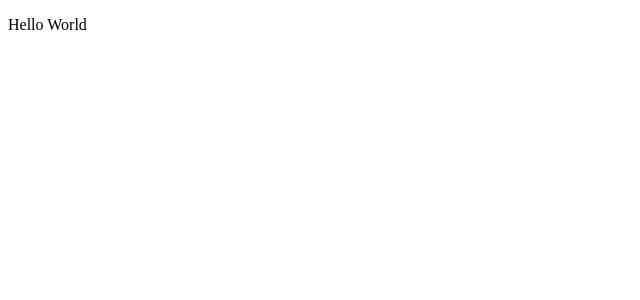
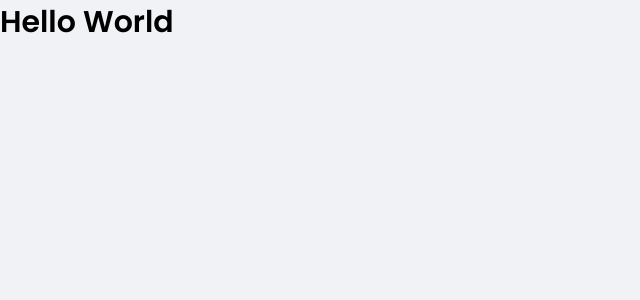
Before and after one commit to anddreluis2/gerenciadorDeCustos, a React (Vite) app: page / in a window 1280 px wide. Shown: the top 300 px of the page, without its empty margins (0-640 px from the left). Built offline with nearby package versions, Linux system fonts and the light colour scheme.

Commit message:
estilização global

```diff
--- a/index.html
+++ b/index.html
@@ -1,12 +1,23 @@
 <!DOCTYPE html>
 <html lang="en">
+
 <head>
+  <link rel="preconnect" href="https://fonts.gstatic.com" crossorigin>
+  <link rel="preconnect" href="https://fonts.googleapis.com">
   <meta charset="UTF-8" />
+  <link rel="shortcut icon" href="favicon.png" type="image/png" />
   <meta name="viewport" content="width=device-width, initial-scale=1.0" />
   <title>AL MONEY</title>
+
+
+  <link
+    href="https://fonts.googleapis.com/css2?family=Amatic+SC:wght@700&family=Open+Sans:ital,wght@0,300;0,400;0,500;0,600;0,700;0,800;1,300;1,400;1,500;1,600;1,700;1,800&family=Poppins:wght@400;600&display=swap"
+    rel="stylesheet">
 </head>
+
 <body>
   <div id="root"></div>
   <script type="module" src="/src/main.tsx"></script>
 </body>
+
 </html>
--- a/package.json
+++ b/package.json
@@ -9,11 +9,13 @@
   },
   "dependencies": {
     "react": "^17.0.2",
-    "react-dom": "^17.0.2"
+    "react-dom": "^17.0.2",
+    "styled-components": "^5.3.3"
   },
   "devDependencies": {
     "@types/react": "^17.0.33",
     "@types/react-dom": "^17.0.10",
+    "@types/styled-components": "^5.1.24",
     "@vitejs/plugin-react": "^1.0.7",
     "typescript": "^4.5.4",
     "vite": "^2.8.0"
--- a/src/App.tsx
+++ b/src/App.tsx
@@ -1,8 +1,12 @@
+import styled from 'styled-components'
+import { GlobalStyle } from './styles/global'
+
 export function App() {
 
   return (
     <div className="App">
-      <p>Hello World </p>
+      <h1>Hello World </h1>
+      <GlobalStyle/>
     </div>
   )
 }
--- /dev/null
+++ b/src/styles/global.ts
@@ -0,0 +1,51 @@
+import { createGlobalStyle } from "styled-components";
+
+export const GlobalStyle = createGlobalStyle`
+   :root{
+       --background: #f0f2f5;
+       --red: #e52e4d;
+       --blue: #5429cc;
+       --blue-light: #6933ff;
+       --text-title: #363f5f;
+       --text-body: #969cb3;
+       --shape: #ffffff;
+   }
+
+   *{
+    margin:  0;
+    padding: 0;
+    box-sizing: border box;
+    }
+
+    html{
+        @media (max-width: 1880px){
+            font-size: 93.75%;
+        }
+        @media (max-width: 720px){
+            font-size: 87.5%;
+        }
+    }
+
+
+    body {
+        background-color:var(--background);
+        -webkit-font-smoothing: antaliased;
+    }
+
+    body, button, input, textarea {
+        font-family: 'Poppins', sans-serif;
+        font-weight: 400;
+    }
+
+    h1, h2, h3, h4, h5, h6, strong {
+        font-weight: 600;
+    }
+
+    button {
+        cursor: pointer;
+    }
+    [disabled] {
+        opacity: 0.6;
+        cursor: not-allowed;
+    }
+`
```
Also changed, not shown: 1 other file (tests, documents, lock files or other folders). Lines whose indentation alone changed are shown as unchanged.
